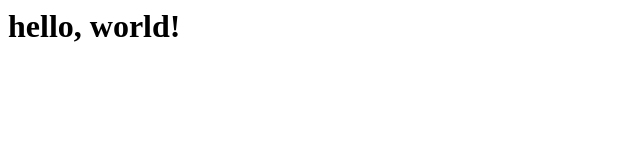
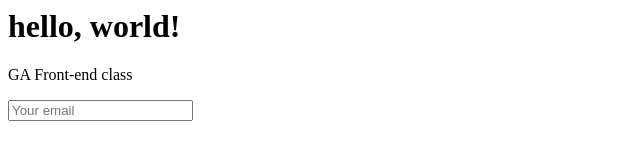
Before and after one commit to karensanghan/karensanghan.github.io, a plain HTML site: page index.html in a window 1280 px wide. Shown: the whole page, without its empty margins (0-640 px from the left). Drawn offline with Linux system fonts and the light colour scheme.

Commit message:
init summit

```diff
--- a/index.html
+++ b/index.html
@@ -1 +1,3 @@
 <h1>hello, world!</h1>
+<p>GA Front-end class</p>
+<input style="email" placeholder="Your email">
```
